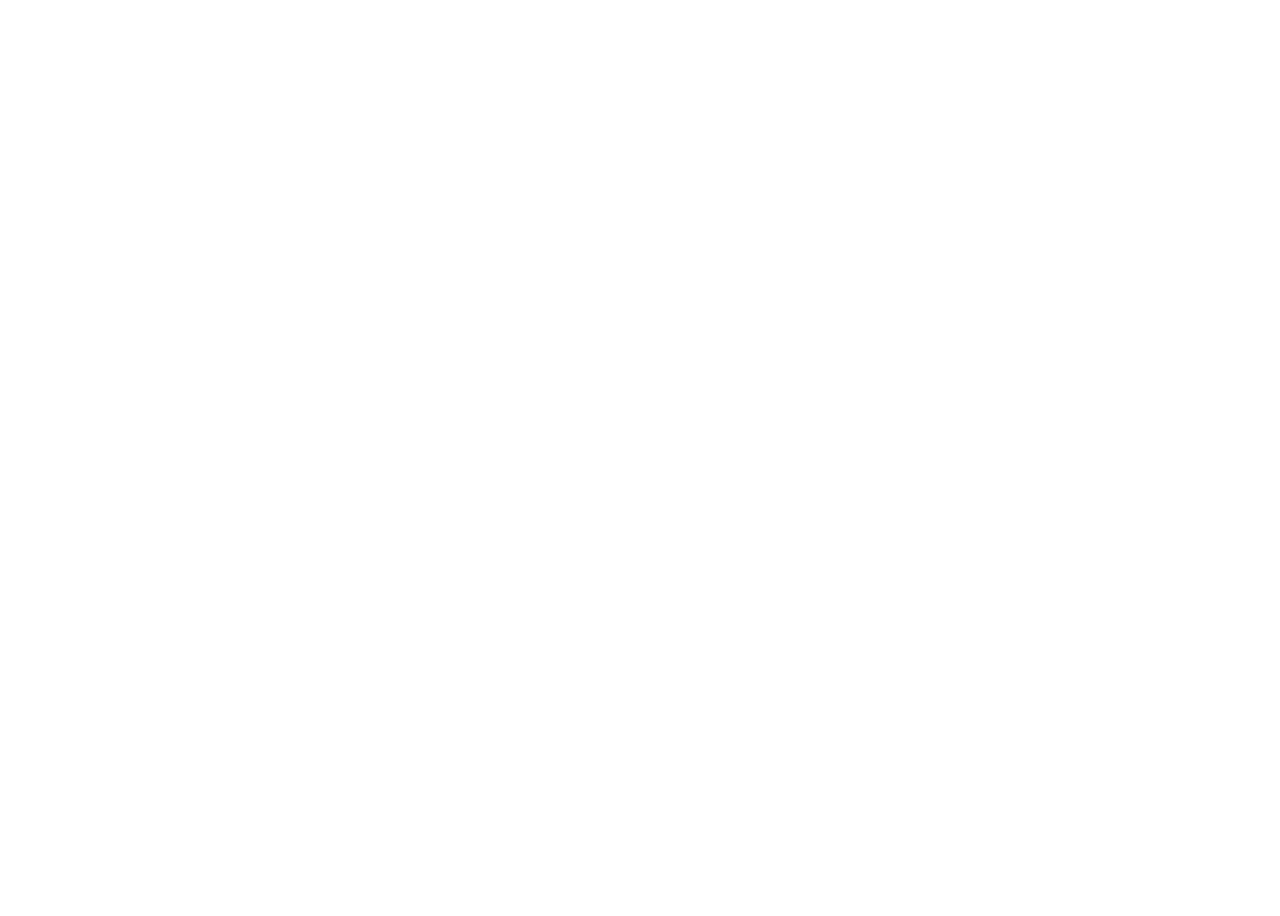
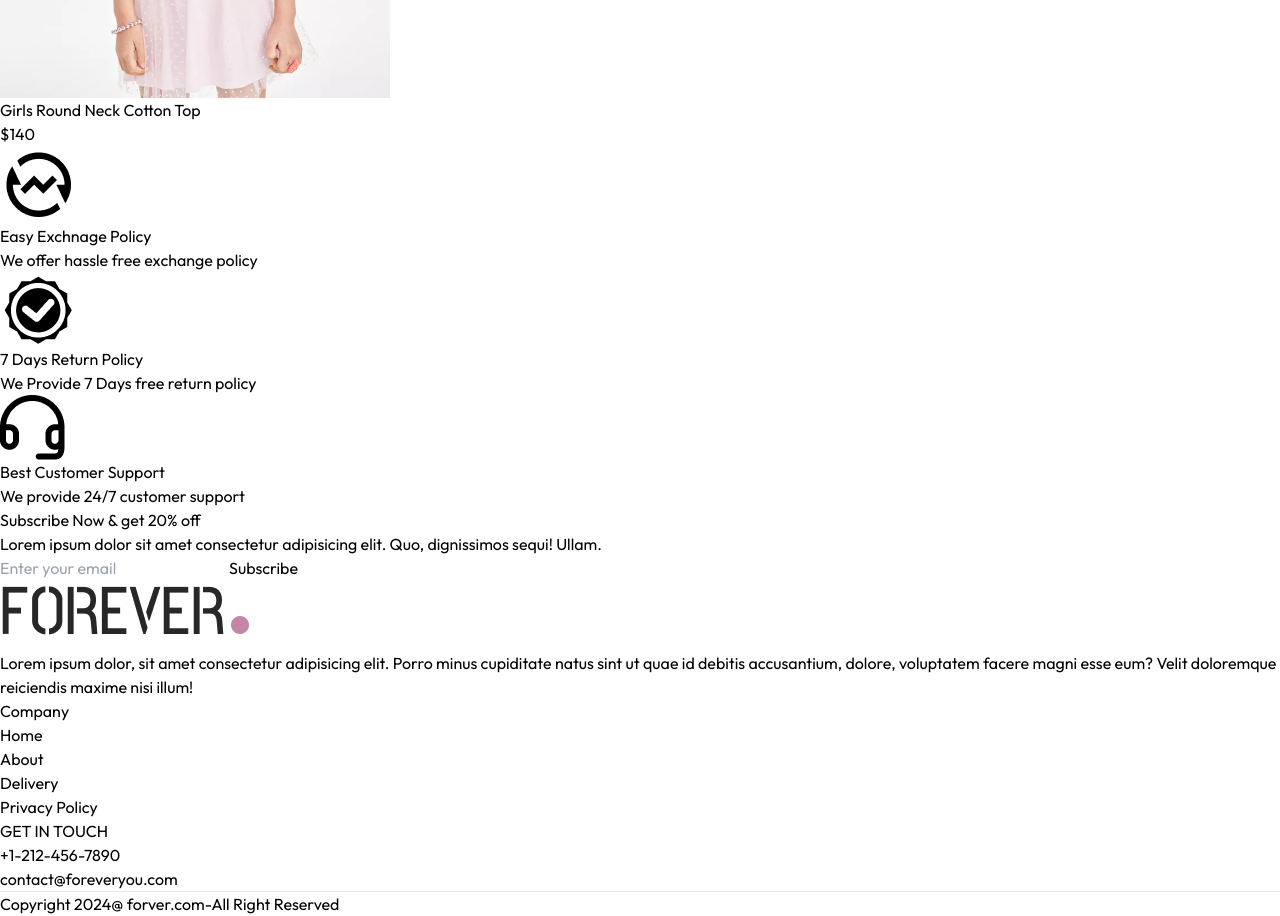
Before and after one commit to usmanashrafsiddiqi/Full-Stack-E-Commerce-Website-Using-MERN-Stack, a React (Vite) app in the folder frontend/: page / in a window 1280 px wide. Shown: the part 9520-10436 px from the top of the page. Before the commit the page ends 6630 px from the top, so only its background shows below. Built offline with nearby package versions, Linux system fonts and the light colour scheme.

Commit message:
added ourpolicy,newsletter footer sections

```diff
--- a/frontend/src/App.jsx
+++ b/frontend/src/App.jsx
@@ -10,6 +10,7 @@ import Login from './pages/Login'
 import PlaceOrder from './pages/PlaceOrder'
 import Orders from './pages/Orders'
 import Navbar from './component/Navbar'
+import Footer from './component/Footer'
 const App = () => {
   return (
     <div className='px-4 sm:px-[5vw] md:px-[7vw] lg:px-9[vw]'>
@@ -27,6 +28,7 @@ const App = () => {
         <Route path='/orders' element={<Orders/>} />
 
       </Routes>
+      <Footer/>
     </div>
   )
 }
--- /dev/null
+++ b/frontend/src/component/BestSeller.jsx
@@ -0,0 +1,35 @@
+import React, { useContext, useEffect, useState } from 'react'
+import { ShopContext } from '../context/ShopContext'
+import Title from './Title';
+import Productitem from './Productitem';
+
+const BestSeller = () => {
+ const {products} = useContext(ShopContext)
+ const [bestseller,setbestseller]= useState([]);
+
+ useEffect(()=>{
+
+const bestproduct = products.filter((item)=>(item.bestseller));
+setbestseller(bestproduct);
+
+
+ },[])
+
+
+  return (
+    <div className='my-10'>
+        <div className='text-center text-3xl py-8'>
+            <Title text1={'BEST'}  text2={'SELLERS'}/>
+            <p className='w-3/4 m-auto text-xs sm:text-sm md:text-base text-gray-600'>
+            Lorem ipsum dolor sit, amet consectetur adipisicing elit. Ipsa, sapiente! Recusandae, maiores.</p>
+        </div>
+      <div className='grid grid-cols-2 sm:grid-cols-3 md:grid-cols-4 lg:grid-cols-5 gap-4 gap-y-6'>
+        {bestseller.map((item,index)=>(
+          <Productitem key={index} id={item._id} image={item.image} name={item.name} price={item.price}/>
+        ))}
+      </div>
+    </div>
+  )
+}
+
+export default BestSeller
--- /dev/null
+++ b/frontend/src/component/Footer.jsx
@@ -0,0 +1,48 @@
+import React from 'react'
+import { assets } from '../assets/assets'
+
+const Footer = () => {
+  return (
+    <div>
+      <div className='flex flex-col sm:grid grid-cols-[3fr_1fr_1fr] gap-14 my-10 mt-40 text-sm'>
+
+          <div>
+            <img src={assets.logo} className='mb-5 w-32' alt="" />
+            <p className='w-full md:w-2/3 text-gray-600'>
+                Lorem ipsum dolor, sit amet consectetur adipisicing elit. Porro minus cupiditate natus sint ut quae id debitis accusantium, dolore, voluptatem facere magni esse eum? Velit doloremque reiciendis maxime nisi illum!
+            </p>
+          </div>
+          <div>
+            <p className='text-xl font-medium mb-5'>
+                Company
+            </p>
+            <ul className='flex flex-col gap-1 text-gray-600'>
+                <li>Home</li>
+                <li> About</li>
+                <li> Delivery</li>
+                <li> Privacy Policy</li>
+
+            </ul>
+          </div>
+
+<div>
+    <p className='text-xl font-medium mb-5'>
+        GET IN TOUCH
+    </p>
+    <ul className='flex flex-col gap-1 text-gray-600'>
+<li>+1-212-456-7890</li>
+<li> contact@foreveryou.com</li>
+    </ul>
+</div>
+
+      </div>
+
+      <div>
+        <hr />
+        <p className='py-5 text-sm text-center '> Copyright 2024@ forver.com-All Right Reserved</p>
+      </div>
+    </div>
+  )
+}
+
+export default Footer
--- a/frontend/src/component/LatestCollection.jsx
+++ b/frontend/src/component/LatestCollection.jsx
@@ -12,6 +12,7 @@ const LatestCollection = () => {
  useEffect(()=>{
 setLatestProducts(products.slice(0,10));
  },[])
+
 
 
   return (
--- /dev/null
+++ b/frontend/src/component/NewsletterBox.jsx
@@ -0,0 +1,22 @@
+import React from 'react'
+
+const NewsletterBox = () => {
+const OnsubmitHandler = (event)=>{
+event.PreventDefault();
+}
+
+  return (
+    <div className='text-center'>
+<p className='text-2xl font-medium text-gray-800'>Subscribe Now & get 20% off</p>
+<p className='text-gray-400 mt-3'>
+    Lorem ipsum dolor sit amet consectetur adipisicing elit. Quo, dignissimos sequi! Ullam.
+</p>
+<form className='w-full sm:w-1/2 flex items-center gap-3 mx-auto my-6 border pl-3' >
+    <input className='w-full sm:flex-1 outline-none' type="email" placeholder='Enter your email' required/>
+    <button type='submit' className='bg-black text-white text-xs px-10 py-4' >Subscribe</button>
+</form>
+    </div>
+  )
+}
+
+export default NewsletterBox
--- /dev/null
+++ b/frontend/src/component/OurPolicy.jsx
@@ -0,0 +1,26 @@
+import React from 'react'
+import { assets } from '../assets/assets'
+
+const OurPolicy = () => {
+  return (
+    <div className='flex flex-col sm:flex-row justify-around  gap-12 sm:gap-2 text-center py-20 text-xs sm:text-sm md:text-base text-gray-700'>
+      <div>
+        <img src={assets.exchange_icon} className='w-12 m-auto mb-5' alt="" />
+        <p className='font-semibold'>Easy Exchnage Policy</p>
+        <p className='text-gray-400'>We offer hassle free exchange policy</p>
+      </div>
+      <div>
+        <img src={assets.quality_icon} className='w-12 m-auto mb-5' alt="" />
+        <p className='font-semibold'> 7 Days Return Policy</p>
+        <p className='text-gray-400'>We Provide 7 Days free return policy</p>
+      </div>
+      <div>
+        <img src={assets.support_img} className='w-12 m-auto mb-5' alt="" />
+        <p className='font-semibold'>Best Customer Support </p>
+        <p className='text-gray-400'>We provide 24/7 customer support </p>
+      </div>
+    </div>
+  )
+}
+
+export default OurPolicy
--- a/frontend/src/pages/Collection.jsx
+++ b/frontend/src/pages/Collection.jsx
@@ -1,8 +1,13 @@
-import React from 'react'
+import React, { useContext } from 'react'
+import { ShopContext } from '../context/ShopContext'
 
 const Collection = () => {
+
+  const{products} = useContext(ShopContext)
+
+
   return (
-    <div>
+    <div className='flex flex-col sm:flex-row gap-1 sm:gap-10 pt-10 border-t'>
 
     </div>
   )
--- a/frontend/src/pages/Home.jsx
+++ b/frontend/src/pages/Home.jsx
@@ -1,12 +1,18 @@
 import React from 'react'
 import Hero from '../component/Hero'
 import LatestCollection from '../component/LatestCollection'
+import BestSeller from '../component/BestSeller'
+import OurPolicy from '../component/OurPolicy'
+import NewsletterBox from '../component/NewsletterBox'
 
 const Home = () => {
   return (
     <div>
       <Hero/>
       <LatestCollection/>
+      <BestSeller/>
+      <OurPolicy/>
+      <NewsletterBox/>
     </div>
   )
 }
```
